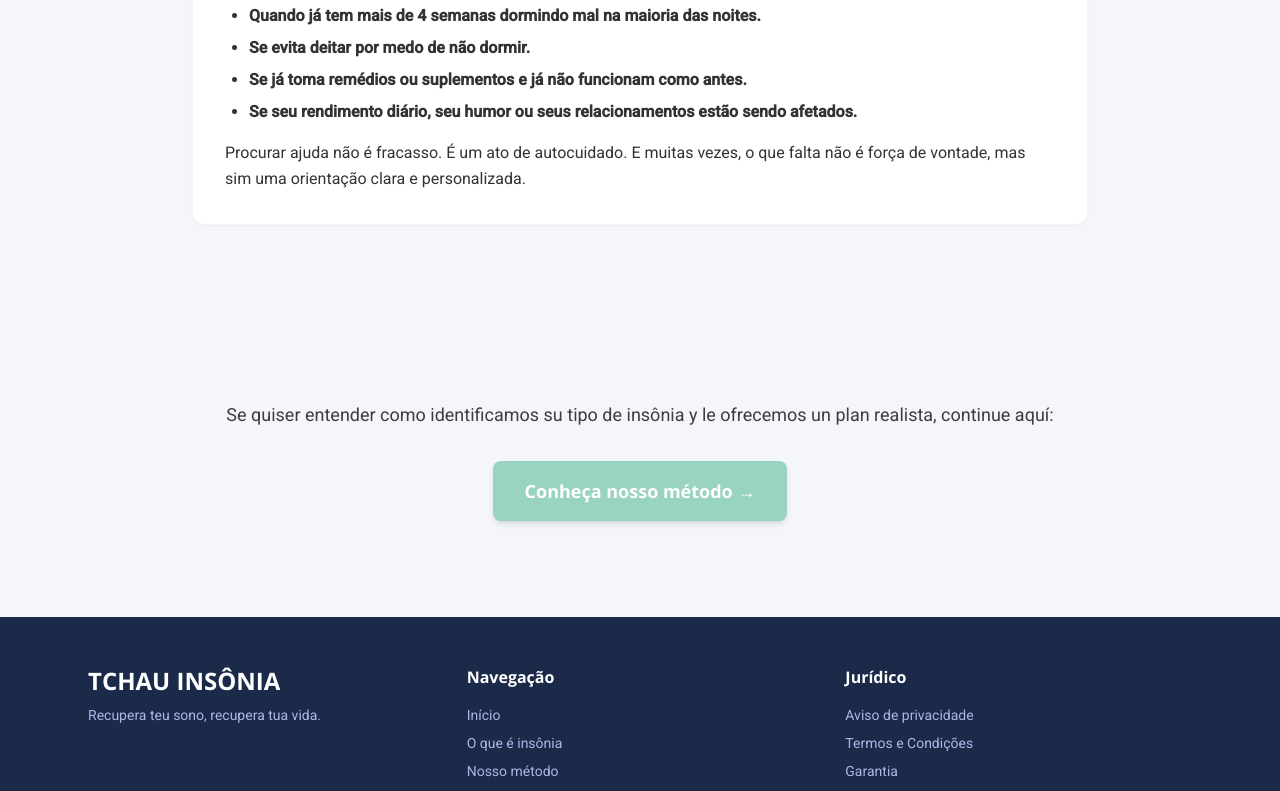
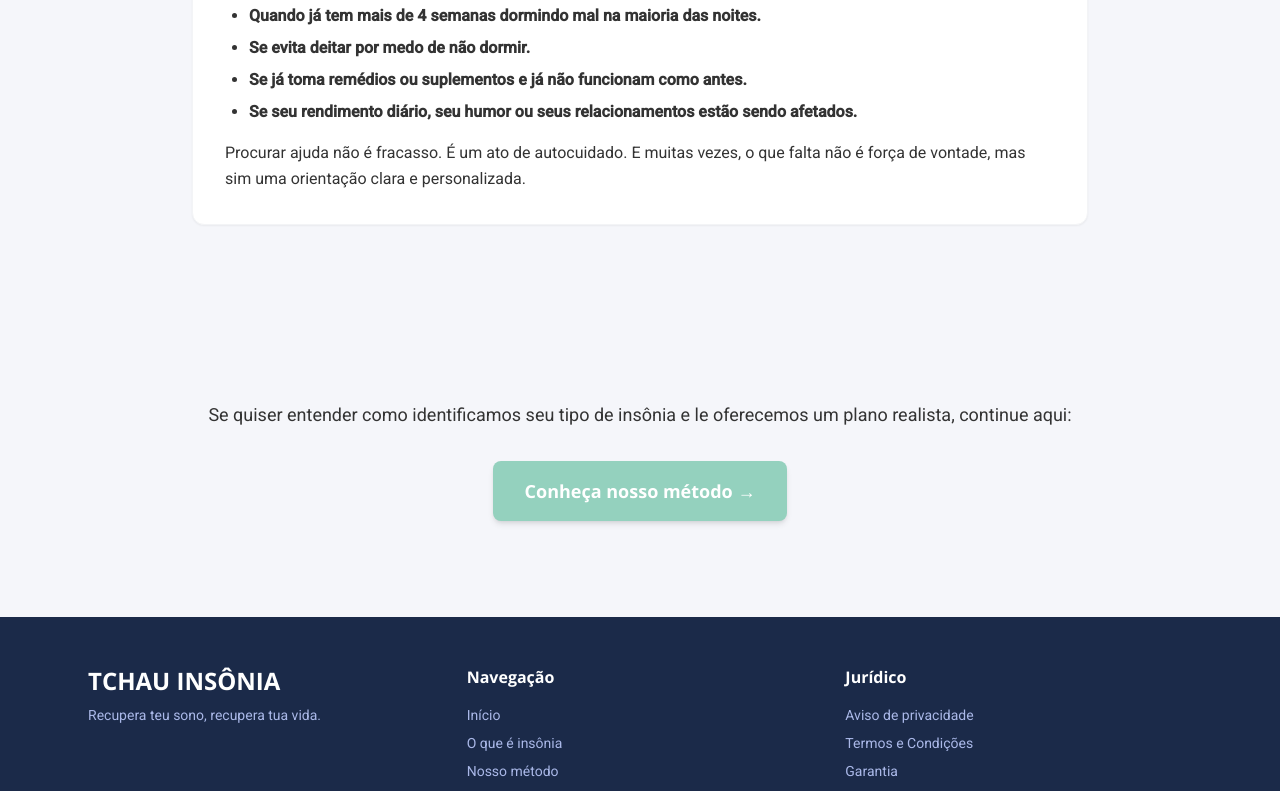
Before and after one commit to TTSDigital-01/tchau-insonia-landing, a Next.js app: page /insomnio in a window 1280 px wide. Shown: the part 1539-2330 px from the top of the page. Built offline with nearby package versions, Linux system fonts and the light colour scheme.

Commit message:
fix: corrección de botón de enlace

```diff
--- a/app/insomnio/page.tsx
+++ b/app/insomnio/page.tsx
@@ -1,11 +1,10 @@
-// app/insomnio/page.tsx — Versión 3.1
+// app/insomnio/page.tsx — Versión 6 CORREGIDA Y FUNCIONAL
 "use client";
 import { WiSobreInsomnioSection } from '../components/sections/WiSobreInsomnioSection';
 import { motion } from 'framer-motion';
 import Link from 'next/link';
 
 export default function InsomnioPage() {
-  // Animación de deslizamiento para el título y subtítulo
   const titleVariants = {
     hidden: { opacity: 0, y: 40 },
     visible: { opacity: 1, y: 0, transition: { duration: 0.8, ease: 'easeOut' } },
@@ -21,46 +20,35 @@ export default function InsomnioPage() {
 
   return (
     <div className="relative min-h-screen bg-background">
-      {/* Contenido principal — SIN FONDO, SIN TEXTURA */}
       <div className="relative z-10 pt-32 pb-24 px-6">
-        {/* Título y subtítulo — SOLO AQUÍ */}
-        <motion.div
-          variants={titleVariants}
-          initial="hidden"
-          animate="visible"
-        >
+        <motion.div variants={titleVariants} initial="hidden" animate="visible">
           <h1 className="font-sans text-3xl md:text-4xl font-bold text-primary text-center mb-8">
             O que é a insônia? (E o que não é)
           </h1>
         </motion.div>
-        <motion.div
-          variants={subtitleVariants}
-          initial="hidden"
-          animate="visible"
-        >
+        <motion.div variants={subtitleVariants} initial="hidden" animate="visible">
           <p className="font-body text-lg text-base-text text-center max-w-3xl mx-auto mb-16 leading-relaxed">
             A insônia não é apenas “não conseguir dormir”. É um distúrbio do sono que afeta sua capacidade de adormecer, manter o sono ou descansar profundamente, mesmo quando você tem a oportunidade de fazê-lo. Não é sinal de fraqueza. Não é preguiça. Não é algo que se resolve com “pensar em coisas boas”. É uma condição real, comum e, acima de tudo: tratável.
           </p>
         </motion.div>
 
-        {/* Contenido del componente — SOLO AQUÍ */}
         <div className="px-6">
           <WiSobreInsomnioSection />
         </div>
 
-        {/* CTA FINAL — SOLO AQUÍ */}
+        {/* CTA FINAL — CORREGIDO CON ENVOLTURA DE SEGURIDAD */}
         <motion.div
           variants={ctaVariants}
           initial="hidden"
           animate="visible"
         >
-          <div className="text-center mt-16">
+          <div className="text-center mt-16 relative z-20">
             <p className="font-body text-lg text-base-text mb-8">
-              Se quiser entender como identificamos su tipo de insônia y le ofrecemos un plan realista, continue aquí:
+              Se quiser entender como identificamos seu tipo de insônia e le oferecemos um plano realista, continue aqui:
             </p>
             <Link
               href="/metodo"
-              className="inline-block bg-accent text-white px-8 py-4 rounded-lg font-sans font-bold text-lg shadow-md hover:shadow-lg transition-all"
+              className="inline-block bg-accent text-white px-8 py-4 rounded-lg font-sans font-bold text-lg shadow-md hover:shadow-lg transition-all cursor-pointer"
             >
               Conheça nosso método →
             </Link>
```
